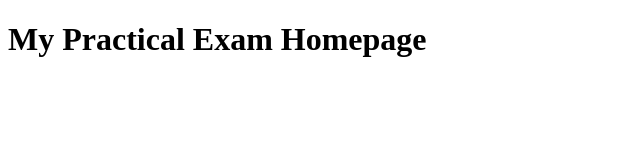
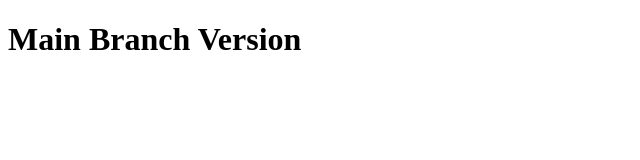
Before and after one commit to cabanigroxane-ux/Practical-exam-review, a plain HTML site: page index.html in a window 1280 px wide. Shown: the whole page, without its empty margins (0-640 px from the left). Drawn offline with Linux system fonts and the light colour scheme.

Commit message:
change title on the main branch

```diff
--- a/index.html
+++ b/index.html
@@ -4,6 +4,6 @@
     <title>IT415 Practical</title>
 </head>
 <body>
-    <h1>My Practical Exam Homepage</h1>
+    <h1>Main Branch Version</h1>
 </body>
 </html>
```
